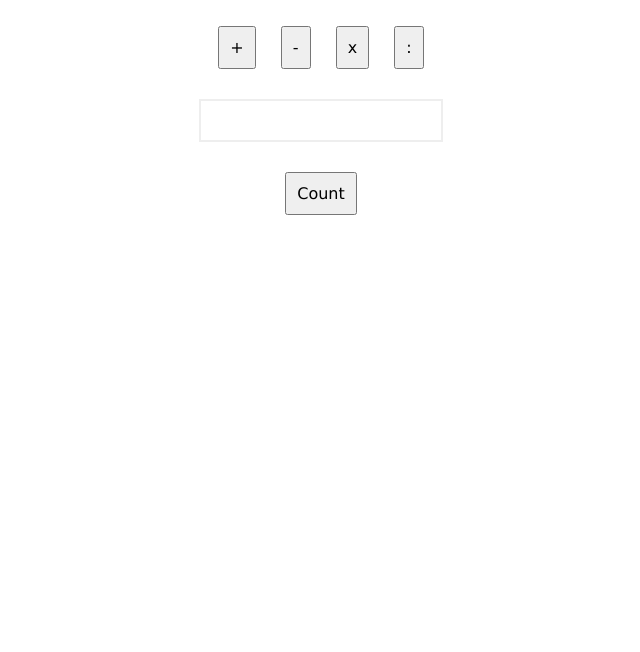
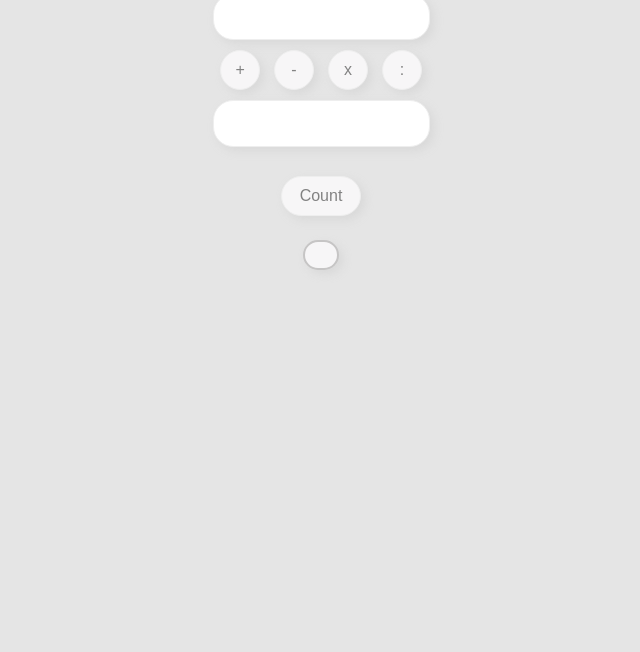
Before and after one commit to elen-oz/calculator, a plain HTML site: page index.html in a window 1280 px wide. Shown: the part 148-800 px from the top of the page, without its empty margins (319-959 px from the left). Drawn offline with Linux system fonts and the light colour scheme.

Commit message:
change styles

```diff
--- a/index.html
+++ b/index.html
@@ -10,15 +10,16 @@
 </head>
 
 <body>
+  <div class="wrapper">
     <h1>calculator</h1>
 
     <input id="num1" />
 
     <div id="operator_btns">
-    <button id="plus" onclick="sel_light('plus')">+</button>
-    <button id="minus" onclick="sel_light('minus')">-</button>
-    <button id="times" onclick="sel_light('times')">x</button>
-    <button id="divide" onclick="sel_light('divide')">:</button>
+      <button class="math-sign" id="plus" onclick="sel_light('plus')">+</button>
+      <button class="math-sign" id="minus" onclick="sel_light('minus')">-</button>
+      <button class="math-sign" id="times" onclick="sel_light('times')">x</button>
+      <button class="math-sign" id="divide" onclick="sel_light('divide')">:</button>
     </div>
 
     <input id="num2" />
@@ -26,7 +27,8 @@
 
     <button onclick="func()">Count</button>
     <br>
-  <p id="result"></p>
+    <div id="result"></div>
+  </div>
 
   <script src="app.js"></script>
 </body>
--- a/style.css
+++ b/style.css
@@ -1,26 +1,62 @@
+@import url("https://fonts.googleapis.com/css?family=Roboto&display=swap");
+* {
+  box-sizing: border-box;
+}
+
 body {
-  text-align: center;
-  margin: 10px;
-  font-family: Verdana, Arial, sans-serif;
+  font-family: Roboto, sans-serif;
+  background-color: #e5e5e5;
+  color: #828282;
+  padding-top: 3rem;
   font-size: 16px;
 }
 
+.wrapper {
+  display: flex;
+  flex-direction: column;
+  align-items: center;
+}
+
 input {
+  font-family: Roboto, sans-serif;
   display: inline-block;
-  margin: 20px auto;
-  border: 2px solid #eee;
-  padding: 10px 20px;
-  font-family: Verdana, Arial, sans-serif;
+  text-align: center;
+  margin: 5px auto;
+  border: 1px solid #eee;
+  box-shadow: 4px 4px 9px rgba(198, 198, 198, 0.36);
+  border-radius: 20px;
+  padding: 0.8rem 1rem;
   font-size: 16px;
+  color: #828282;
 }
 
 button {
-  font-family: Verdana, Arial, sans-serif;
+  width: 80px;
+  border: 1px solid #eee;
+  box-shadow: 4px 4px 9px rgba(198, 198, 198, 0.36);
+  border-radius: 20px;
+  background: #f7f6f7;
+
   font-size: 16px;
-  margin: 10px;
+  color: #828282;
+  margin: 5px;
   padding: 10px;
+}
+
+.math-sign {
+  width: 40px;
 }
 
 .light {
   background-color: #aaa;
 }
+
+#result {
+  max-width: 200px;
+  border: 2px solid #c6c5c5;
+  box-shadow: 4px 4px 9px rgba(198, 198, 198, 0.36);
+  border-radius: 20px;
+  background: #f7f6f7;
+  padding: 0.8rem 1rem;
+  text-align: center;
+}
```
Lines whose indentation alone changed are shown as unchanged.
